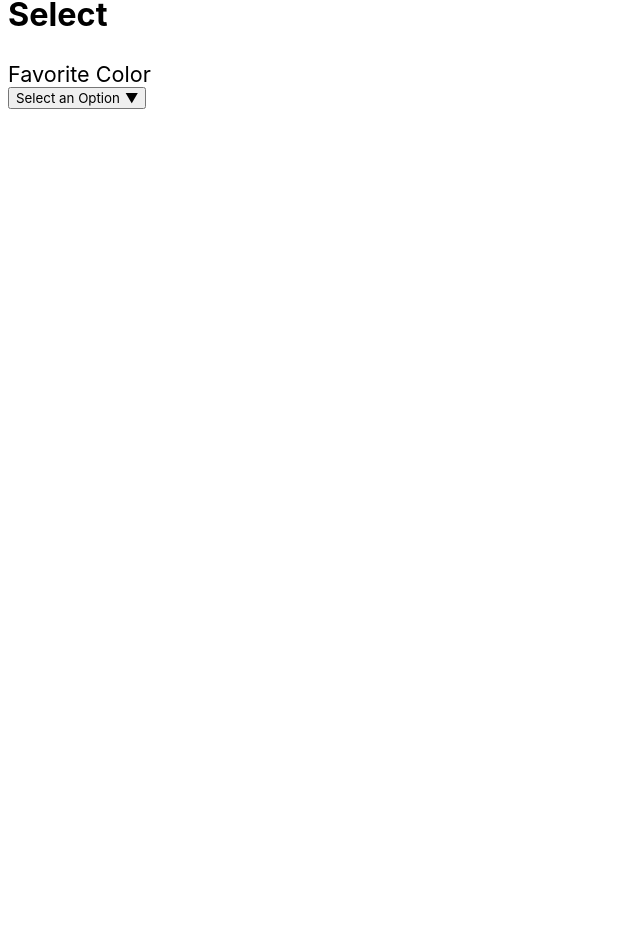
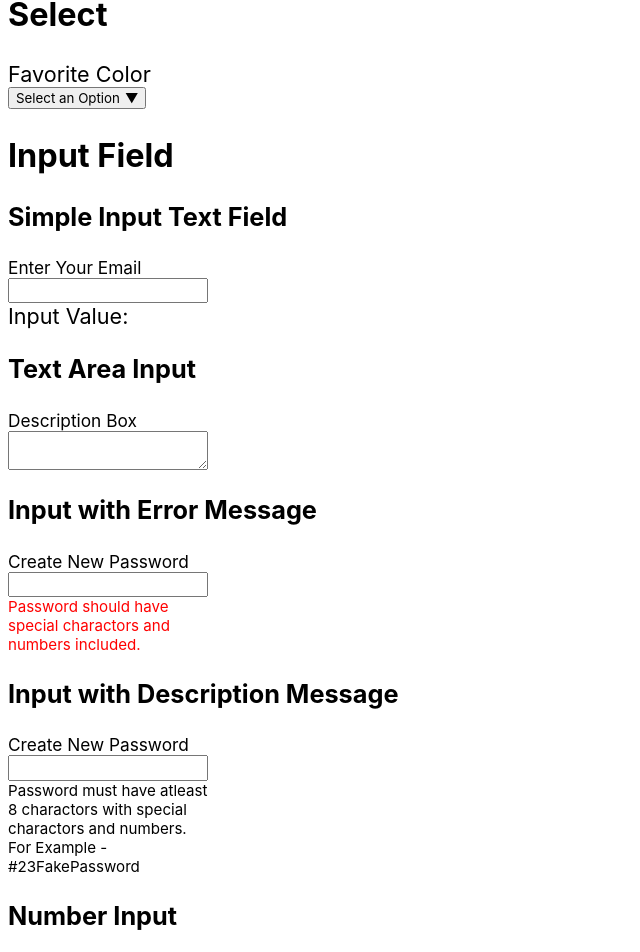
Before and after one commit to sachinsom93/React-ARIA-Elements, a React (Create React App) app: page / in a window 1280 px wide. Shown: the part 653-1605 px from the top of the page, without its empty margins (0-640 px from the left). Before the commit the page ends 800 px from the top, so only its background shows below. Built offline with nearby package versions, Linux system fonts and the light colour scheme.

Commit message:
feat: Implemented InputField Elements

```diff
--- a/src/App.js
+++ b/src/App.js
@@ -6,14 +6,18 @@ import ListBox from './elements/list-box/ListBox';
 import ListItem from './elements/list-box/ListItem';
 import PopOver from './elements/pop-over/PopOver';
 import Select from './elements/select/Select';
+import InputTextField from './elements/input-text-field/InputTextField';
+import InputTextAreaField from './elements/input-textarea-field/InputTextAreaField';
+import InputNumberField from './elements/input-number-field/InputNumberField';
 
 export default function App() {
   const selectRef = useRef();
   const [isSeletedBtn, setSelectedBtn] = React.useState(false);
   const [selectedItem, setSelectedItem] = React.useState(new Set(['']));
+  const [inputText, setInputText] = React.useState('');
   return (
     <div>
-      <h1 id="main-title">Hello StackBlitz!</h1>
+      <h1 id="main-title">React ARIA Elements - Demo</h1>
       <h2>Buttons</h2>
       <Button onClick={(e) => console.log(e)}>Press Me</Button>
       <ToggleButton
@@ -55,6 +59,41 @@ export default function App() {
         </ListItem>
         <ListItem key="ham">Ham</ListItem>
       </Select>
+
+      <h2>Input Field</h2>
+      <h3>Simple Input Text Field</h3>
+      <InputTextField
+        label="Enter Your Email"
+        value={inputText}
+        onChange={setInputText}
+        type="email"
+      />
+      <div>Input Value: {inputText}</div>
+
+      <h3>Text Area Input</h3>
+      <InputTextAreaField label="Description Box" />
+
+      <h3>Input with Error Message</h3>
+      <InputTextField
+        label="Create New Password"
+        errorMessage="Password should have special charactors and numbers included."
+      />
+
+      <h3>Input with Description Message</h3>
+      <InputTextField
+        label="Create New Password"
+        description="Password must have atleast 8 charactors with special charactors and numbers. For Example - #23FakePassword"
+      />
+
+      <h3>Number Input</h3>
+      <InputNumberField
+        label="Enter Amount"
+        defaultValue={10000}
+        formatOptions={{
+          style: 'currency',
+          currency: 'indian',
+        }}
+      />
     </div>
   );
 }
--- /dev/null
+++ b/src/elements/input-text-field/InputTextField.jsx
@@ -0,0 +1,30 @@
+import React, { useRef, forwardRef } from 'react';
+import { useTextField } from 'react-aria';
+import './style.css';
+
+const InputTextField = forwardRef((props, ref) => {
+  // Check is ref is available for not
+  ref = ref ? ref : useRef(null);
+
+  const { labelProps, inputProps, descriptionProps, errorMessageProps } =
+    useTextField(props, ref);
+
+  return (
+    <div className="container__input">
+      <label {...labelProps}>{props.label}</label>
+      <input ref={ref} {...inputProps} />
+      {props.description && (
+        <div {...descriptionProps} className="descriptionMsg">
+          {props.description}
+        </div>
+      )}
+      {props.errorMessage && (
+        <div {...errorMessageProps} className="errorMsg">
+          {props.errorMessage}
+        </div>
+      )}
+    </div>
+  );
+});
+
+export default InputTextField;
--- /dev/null
+++ b/src/elements/input-text-field/style.css
@@ -0,0 +1,28 @@
+:root {
+  --error-msg-color: red;
+}
+
+.container__input {
+  display: flex;
+  flex-direction: column;
+  width: 200px;
+  padding: 0;
+}
+
+.container__input input {
+  padding-block: 0.2em;
+  padding-inline: 0.5em;
+}
+
+.container__input label {
+  font-size: 0.8rem;
+}
+
+.descriptionMsg {
+  font-size: 0.7rem;
+}
+
+.errorMsg {
+  font-size: 0.7rem;
+  color: var(--error-msg-color);
+}
--- /dev/null
+++ b/src/elements/input-textarea-field/InputTextAreaField.jsx
@@ -0,0 +1,30 @@
+import React, { useRef, forwardRef } from 'react';
+import { useTextField } from 'react-aria';
+import './style.css';
+
+const InputTextAreaField = forwardRef((props, ref) => {
+  // Check is ref is available for not
+  ref = ref ? ref : useRef(null);
+
+  const { labelProps, inputProps, descriptionProps, errorMessageProps } =
+    useTextField(props, ref);
+
+  return (
+    <div className="container_textarea">
+      <label {...labelProps}>{props.label}</label>
+      <textarea ref={ref} {...inputProps} />
+      {props.description && (
+        <div {...descriptionProps} className="descriptionMsg">
+          {props.description}
+        </div>
+      )}
+      {props.errorMessage && (
+        <div {...errorMessageProps} className="errorMsg">
+          {props.errorMessage}
+        </div>
+      )}
+    </div>
+  );
+});
+
+export default InputTextAreaField;
--- /dev/null
+++ b/src/elements/input-textarea-field/style.css
@@ -0,0 +1,24 @@
+.container_textarea {
+  display: flex;
+  flex-direction: column;
+  width: 200px;
+  padding: 0;
+}
+
+.container_textarea textarea {
+  padding-block: 0.2em;
+  padding-inline: 0.5em;
+}
+
+.container_textarea label {
+  font-size: 0.8rem;
+}
+
+.descriptionMsg {
+  font-size: 0.7rem;
+}
+
+.errorMsg {
+  font-size: 0.7rem;
+  color: var(--error-msg-color);
+}
--- a/src/elements/select/Select.jsx
+++ b/src/elements/select/Select.jsx
@@ -44,7 +44,6 @@ const Select = forwardRef((props, ref) => {
     isOpen: state.isOpen,
   });
 
-  console.log(menuProps);
   return (
     <div ref={overlayRef} style={style}>
       <div {...labelProps}>{label}</div>
```
Also changed, not shown: src/elements/input-number-field/InputNumherField.jsx (added, +38 -0 lines).
